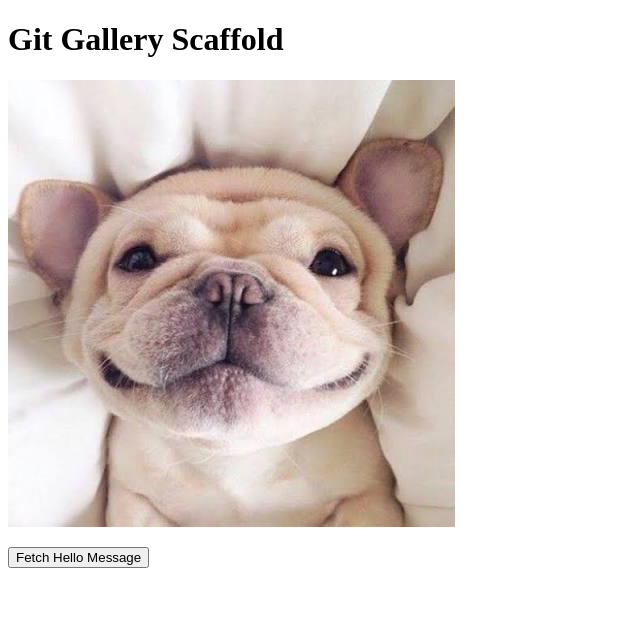
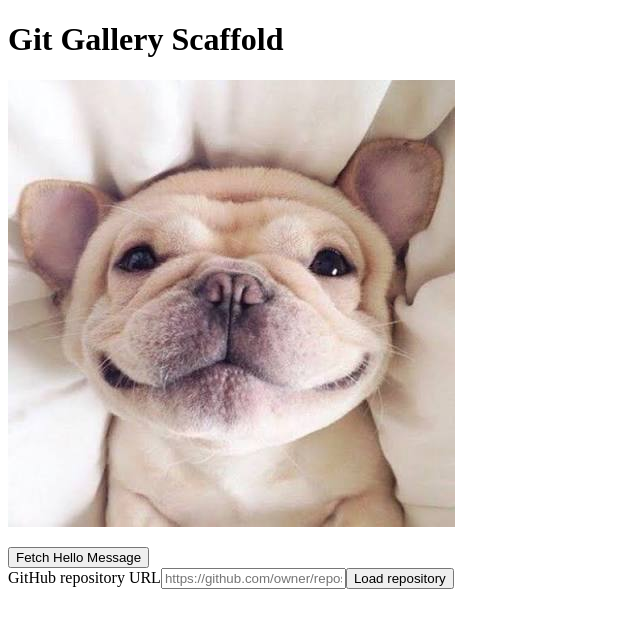
Before and after one commit to FrankB45/csc325-capstone, a React (Vite) app in the folder frontend/: page / in a window 1280 px wide. Shown: the top 628 px of the page, without its empty margins (0-640 px from the left). Built offline with nearby package versions, Linux system fonts and the light colour scheme.

Commit message:
Add RepositoryValidation component for GitHub URL validation and repository info retrieval

```diff
--- a/frontend/src/App.jsx
+++ b/frontend/src/App.jsx
@@ -2,6 +2,7 @@ import { useState, useEffect } from 'react'
 
 import testImg from './assets/test.jpeg'
 import './App.css'
+import RepositoryValidation from './components/RepositoryValidation'
 
 function App() {
 
@@ -32,6 +33,7 @@ function App() {
         {loading && <p>Loading...</p>}
         <button onClick={fetchHello} disabled={loading}>Fetch Hello Message</button>
       </div>
+      <RepositoryValidation />
 
     </>
   )
--- /dev/null
+++ b/frontend/src/components/RepositoryValidation.jsx
@@ -0,0 +1,83 @@
+import { useState } from "react"
+
+export default function RepositoryValidation() {
+    const [url, setUrl] = useState("")
+    const [repository, setRepository] = useState(null)
+    const [isLoading, setIsLoading] = useState(false)
+    const [error, setError] = useState("")
+
+    async function handleSubmit(event) {
+        event.preventDefault();
+
+        if (isLoading) return;
+
+        setError("");
+        setRepository(null);
+
+        if (!url.trim()) {
+            setError("Enter a repository URL.");
+            return;
+        }
+
+        setIsLoading(true);
+
+        try {
+            const response = await fetch("/api/repo/info/", {
+                method: "POST",
+                headers: {
+                "Content-Type": "application/json",
+                Accept: "application/json",
+                },
+                body: JSON.stringify({ url: url.trim() }),
+            });
+
+            const data = await response.json();
+
+            if (!response.ok) {
+                throw new Error(
+                data.error || data.detail || "Could not load the repository."
+                );
+            }
+
+            setRepository(data);
+        } catch (error) {
+            setError(error.message || "Something went wrong. Try again.");
+        } finally {
+            setIsLoading(false);
+    }
+  }
+
+    return (
+        <div>
+            <form onSubmit={handleSubmit}>
+                <label htmlFor="repository-url">GitHub repository URL</label>
+
+                <input
+                id="repository-url"
+                type="text"
+                value={url}
+                onChange={(event) => setUrl(event.target.value)}
+                placeholder="https://github.com/owner/repository"
+                disabled={isLoading}
+                spellCheck={false}
+                />
+
+                <button type="submit" disabled={isLoading}>
+                {isLoading ? "Loading…" : "Load repository"}
+                </button>
+            </form>
+
+            {isLoading && <p role="status">Looking up the repository…</p>}
+
+            {error && <p role="alert">{error}</p>}
+
+            {repository && (
+                <section aria-label="Repository details">
+                <h2>{repository.full_name}</h2>
+                <p>{repository.description || "No description provided."}</p>
+                <p>Default branch: {repository.default_branch}</p>
+                </section>
+            )}
+        </div>
+    )
+}
```
